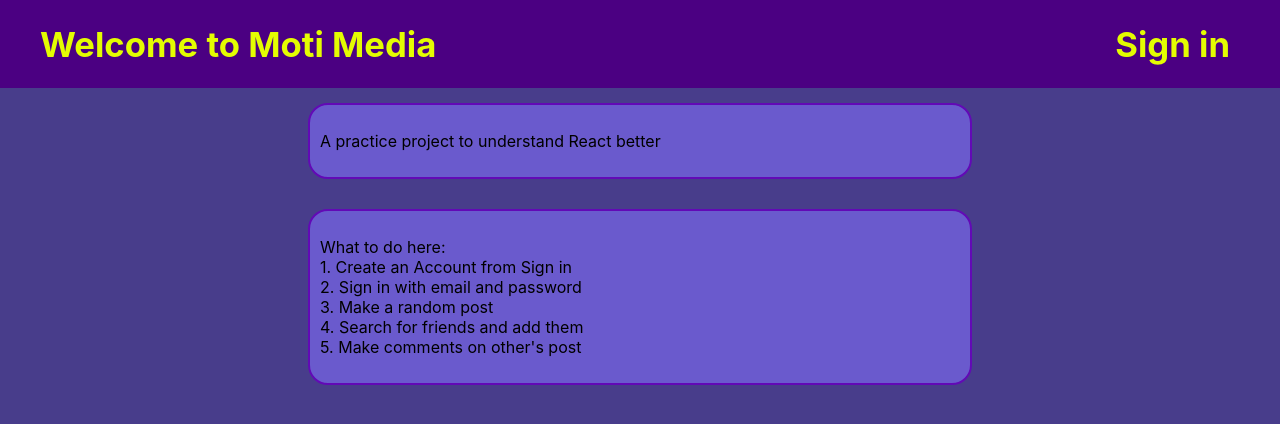
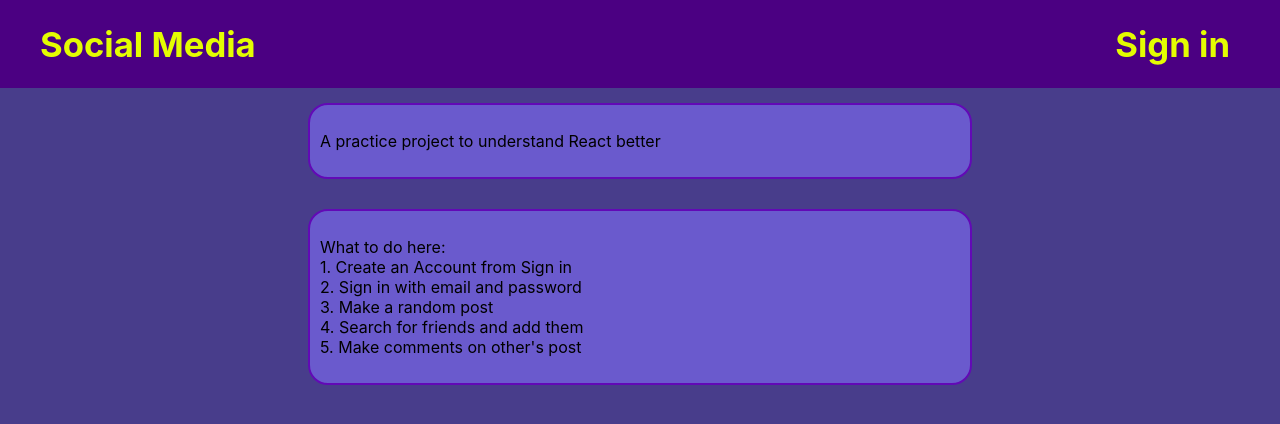
Before and after one commit to notrakib/Social-Media, a React (Create React App) app: page / in a window 1280 px wide. Shown: the top 424 px of the page. Built offline with nearby package versions, Linux system fonts and the light colour scheme; no server answers.

Commit message:
For deploying

```diff
--- a/src/components/Layout/Navbar.js
+++ b/src/components/Layout/Navbar.js
@@ -58,7 +58,7 @@ const Navbar = () => {
             to="*"
             className={(navdata) => (navdata.isActive ? classes.isActive : "")}
           >
-            Welcome to Moti Media
+            Social Media
           </NavLink>
         </li>
       )}
```
